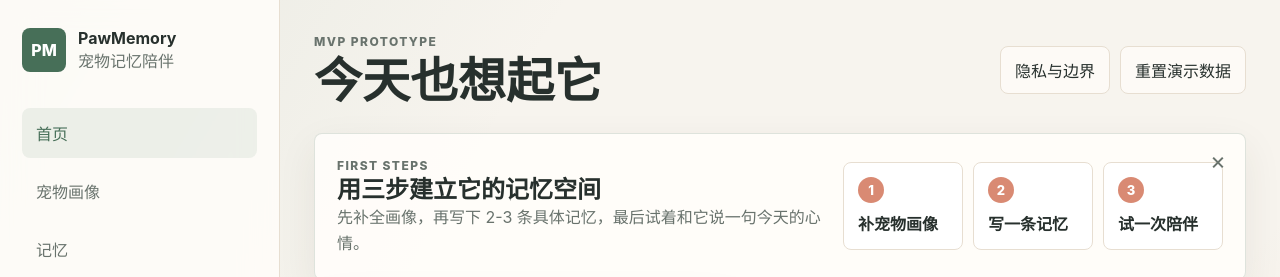
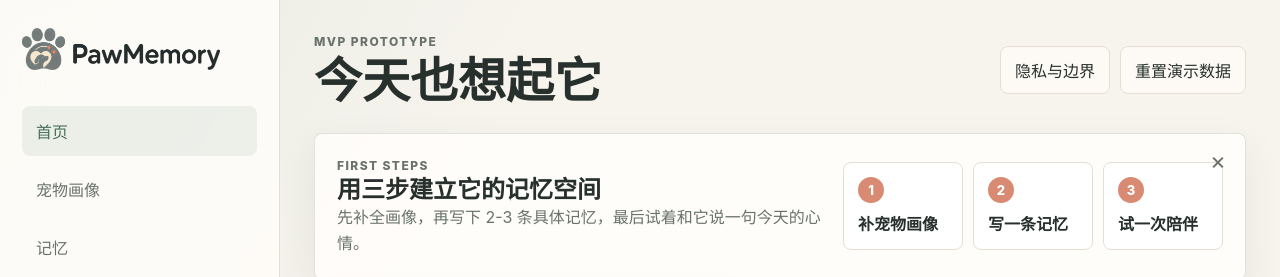
Before and after one commit to maichecb-dotcom/pawmemory-mvp, a plain HTML site: page index.html in a window 1280 px wide. Shown: the top 277 px of the page. Drawn offline with Linux system fonts and the light colour scheme.

Commit message:
Add PawMemory logo

```diff
--- a/index.html
+++ b/index.html
@@ -10,11 +10,7 @@
     <div class="app-shell">
       <aside class="sidebar" aria-label="主导航">
         <div class="brand">
-          <div class="brand-mark">PM</div>
-          <div>
-            <strong>PawMemory</strong>
-            <span>宠物记忆陪伴</span>
-          </div>
+          <img class="brand-logo" src="assets/pawmemory-logo.png" alt="PawMemory 宠物记忆陪伴" />
         </div>
 
         <nav class="nav-list">
--- a/styles.css
+++ b/styles.css
@@ -65,27 +65,16 @@ select {
 .brand {
   display: flex;
   align-items: center;
-  gap: 12px;
   margin-bottom: 36px;
 }
 
-.brand-mark {
-  display: grid;
-  place-items: center;
-  width: 44px;
-  height: 44px;
-  border-radius: 8px;
-  color: white;
-  background: var(--sage-dark);
-  font-weight: 800;
+.brand-logo {
+  display: block;
+  width: 198px;
+  max-width: 100%;
+  height: auto;
 }
 
-.brand strong,
-.brand span {
-  display: block;
-}
-
-.brand span,
 .sidebar-note p,
 .eyebrow,
 .metric p,
```
Also changed, not shown: assets/pawmemory-logo.png (added).
